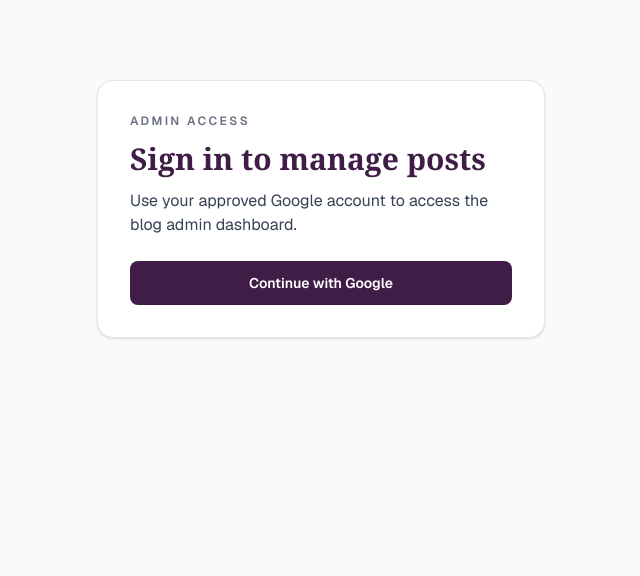
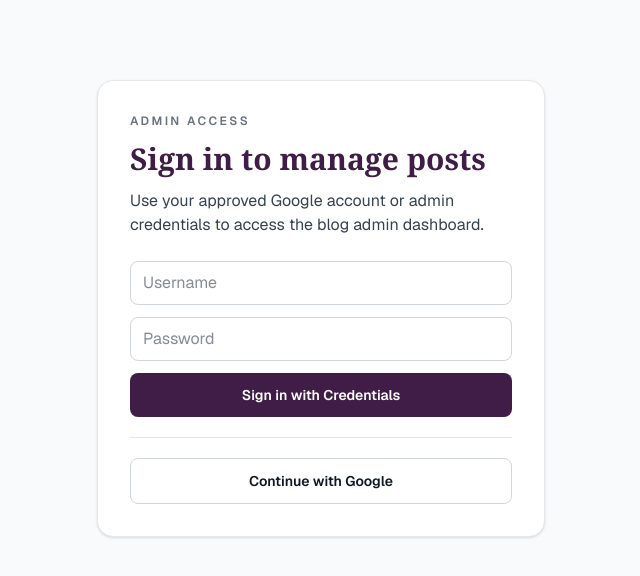
Before and after one commit to bhaktaravin/hetalascherteachingconsultion, a Next.js app: page /login in a window 1280 px wide. Shown: the top 576 px of the page, without its empty margins (319-959 px from the left). Built offline with nearby package versions, Linux system fonts and the light colour scheme.

Commit message:
Add fallback credentials login alongside Google auth.
Support a simple admin username/password sign-in path while keeping Google OAuth, and update docs and environment templates for both options.

Co-authored-by: Cursor <cursoragent@cursor.com>

```diff
--- a/app/login/page.tsx
+++ b/app/login/page.tsx
@@ -1,20 +1,75 @@
 "use client";
 
+import { FormEvent, useState } from "react";
 import { signIn } from "next-auth/react";
 
 export default function LoginPage() {
+  const [username, setUsername] = useState("");
+  const [password, setPassword] = useState("");
+  const [error, setError] = useState<string | null>(null);
+  const [isSubmitting, setIsSubmitting] = useState(false);
+
+  const handleCredentialsLogin = async (event: FormEvent<HTMLFormElement>) => {
+    event.preventDefault();
+    setError(null);
+    setIsSubmitting(true);
+
+    const result = await signIn("credentials", {
+      username,
+      password,
+      redirect: false,
+      callbackUrl: "/admin",
+    });
+
+    setIsSubmitting(false);
+    if (result?.ok) {
+      window.location.href = "/admin";
+      return;
+    }
+    setError("Invalid username or password.");
+  };
+
   return (
     <main className="min-h-screen bg-gray-50 px-4 py-20 sm:px-6">
       <div className="mx-auto max-w-md rounded-2xl border border-gray-200 bg-white p-8 shadow-sm">
         <p className="text-xs font-semibold uppercase tracking-[0.2em] text-gray-500">Admin Access</p>
         <h1 className="mt-3 font-serif text-3xl font-bold text-[var(--color-brand)]">Sign in to manage posts</h1>
         <p className="mt-3 text-gray-700">
-          Use your approved Google account to access the blog admin dashboard.
+          Use your approved Google account or admin credentials to access the blog admin dashboard.
         </p>
+        <form onSubmit={handleCredentialsLogin} className="mt-6 space-y-3">
+          <input
+            value={username}
+            onChange={(e) => setUsername(e.target.value)}
+            placeholder="Username"
+            className="min-h-11 w-full rounded-lg border border-gray-300 px-3 text-gray-900 focus:outline-none focus:ring-2 focus:ring-[var(--color-brand)]"
+            required
+          />
+          <input
+            type="password"
+            value={password}
+            onChange={(e) => setPassword(e.target.value)}
+            placeholder="Password"
+            className="min-h-11 w-full rounded-lg border border-gray-300 px-3 text-gray-900 focus:outline-none focus:ring-2 focus:ring-[var(--color-brand)]"
+            required
+          />
+          <button
+            type="submit"
+            disabled={isSubmitting}
+            className="inline-flex min-h-11 w-full items-center justify-center rounded-lg bg-[var(--color-brand)] px-4 py-3 text-sm font-semibold text-white transition hover:opacity-90 disabled:opacity-70"
+          >
+            {isSubmitting ? "Signing in..." : "Sign in with Credentials"}
+          </button>
+        </form>
+
+        {error && <p className="mt-3 text-sm text-red-700">{error}</p>}
+
+        <div className="my-5 h-px bg-gray-200" />
+
         <button
           type="button"
           onClick={() => signIn("google", { callbackUrl: "/admin" })}
-          className="mt-6 inline-flex min-h-11 w-full items-center justify-center rounded-lg bg-[var(--color-brand)] px-4 py-3 text-sm font-semibold text-white transition hover:opacity-90"
+          className="inline-flex min-h-11 w-full items-center justify-center rounded-lg border border-gray-300 bg-white px-4 py-3 text-sm font-semibold text-gray-900 transition hover:bg-gray-100"
         >
           Continue with Google
         </button>
--- a/lib/auth.ts
+++ b/lib/auth.ts
@@ -1,6 +1,7 @@
 import type { Session } from "next-auth";
 import type { NextAuthOptions } from "next-auth";
 import { getServerSession } from "next-auth";
+import CredentialsProvider from "next-auth/providers/credentials";
 import GoogleProvider from "next-auth/providers/google";
 
 const splitAdminEmails = (raw: string | undefined) =>
@@ -10,6 +11,7 @@ const splitAdminEmails = (raw: string | undefined) =>
     .filter(Boolean);
 
 export const getAdminEmails = () => splitAdminEmails(process.env.ADMIN_EMAILS);
+export const getAdminUsername = () => (process.env.ADMIN_USERNAME ?? "").trim().toLowerCase();
 
 export const authOptions: NextAuthOptions = {
   providers: [
@@ -17,12 +19,41 @@ export const authOptions: NextAuthOptions = {
       clientId: process.env.GOOGLE_CLIENT_ID ?? "",
       clientSecret: process.env.GOOGLE_CLIENT_SECRET ?? "",
     }),
+    CredentialsProvider({
+      name: "Credentials",
+      credentials: {
+        username: { label: "Username", type: "text" },
+        password: { label: "Password", type: "password" },
+      },
+      async authorize(credentials) {
+        const configuredUsername = getAdminUsername();
+        const configuredPassword = process.env.ADMIN_PASSWORD ?? "";
+        const username = credentials?.username?.trim().toLowerCase() ?? "";
+        const password = credentials?.password ?? "";
+
+        if (!configuredUsername || !configuredPassword) {
+          return null;
+        }
+        if (username !== configuredUsername || password !== configuredPassword) {
+          return null;
+        }
+
+        return {
+          id: "admin-credentials-user",
+          email: configuredUsername,
+          name: "Admin",
+        };
+      },
+    }),
   ],
   session: {
     strategy: "jwt",
   },
   callbacks: {
-    async signIn({ user }) {
+    async signIn({ user, account }) {
+      if (account?.provider === "credentials") {
+        return true;
+      }
       const adminEmails = getAdminEmails();
       const userEmail = user.email?.toLowerCase();
       return Boolean(userEmail && adminEmails.includes(userEmail));
@@ -43,7 +74,8 @@ export const getServerAuthSession = () => getServerSession(authOptions);
 
 export const isAdminSession = (session: Session | null) => {
   const email = session?.user?.email?.toLowerCase();
-  return Boolean(email && getAdminEmails().includes(email));
+  if (!email) return false;
+  return getAdminEmails().includes(email) || email === getAdminUsername();
 };
 
 export async function requireAdminSession() {
--- a/proxy.ts
+++ b/proxy.ts
@@ -8,12 +8,15 @@ const parseAdminEmails = (raw: string | undefined) =>
     .map((email) => email.trim().toLowerCase())
     .filter(Boolean);
 
+const getAdminUsername = () => (process.env.ADMIN_USERNAME ?? "").trim().toLowerCase();
+
 export async function proxy(request: NextRequest) {
   const token = await getToken({ req: request, secret: process.env.NEXTAUTH_SECRET });
   const adminEmails = parseAdminEmails(process.env.ADMIN_EMAILS);
   const email = token?.email?.toLowerCase();
 
-  if (!email || !adminEmails.includes(email)) {
+  const allowed = Boolean(email && (adminEmails.includes(email) || email === getAdminUsername()));
+  if (!allowed) {
     const loginUrl = new URL("/login", request.url);
     loginUrl.searchParams.set("callbackUrl", request.nextUrl.pathname);
     return NextResponse.redirect(loginUrl);
```
Also changed, not shown: 2 other files (tests, documents, lock files or other folders).
